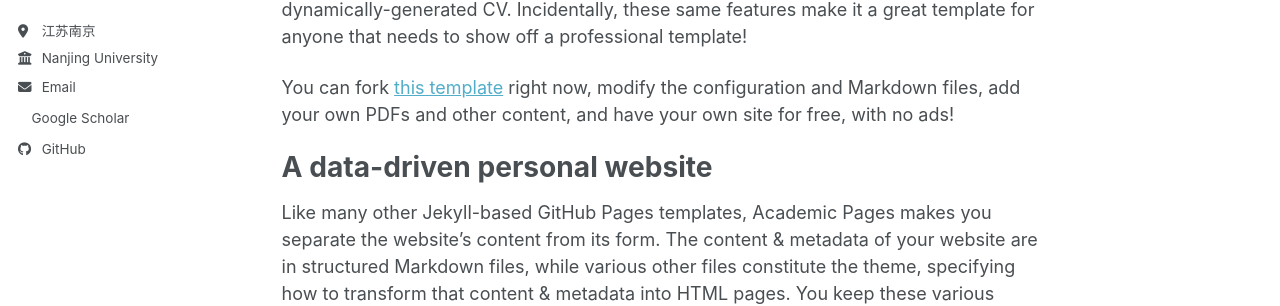
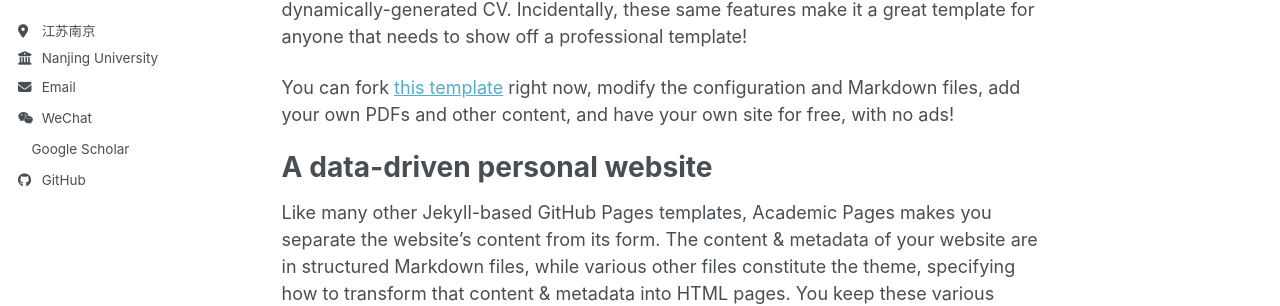
Before and after one commit to Nora1lib/Nora1lib.github.io, a Jekyll site: the page built from _pages/about.md, in a window 1280 px wide. Shown: the part 337-643 px from the top of the page. Built offline with Jekyll 4.4.1, drawn with Linux system fonts in a browser that asks for light colours; a style sheet for code colours, icons or effects is not loaded.

Commit message:
Update author-profile.html

```diff
--- a/_includes/author-profile.html
+++ b/_includes/author-profile.html
@@ -36,7 +36,9 @@
       {% if author.email %}
         <li><a href="mailto:{{ author.email }}"><i class="fas fa-fw fa-envelope icon-pad-right" aria-hidden="true"></i>{{ site.data.ui-text[site.locale].email_label | default: "Email" }}</a></li>
       {% endif %}
-
+      {% if author.wechat %}
+        <li><a href="{{ author.wechat | relative_url }}" class="wechat-link" aria-describedby="wechat-hovercard"><i class="fab fa-fw fa-weixin icon-pad-right" aria-hidden="true"></i>WeChat</a></li>
+      {% endif %}
       <!-- Font Awesome and Academicons icons / Academic websites -->
       {% if author.academia %}
         <li><a href="{{ author.academia }}"><i class="ai ai-academia ai-fw icon-pad-right" aria-hidden="true"></i>Academia</a></li>
```
